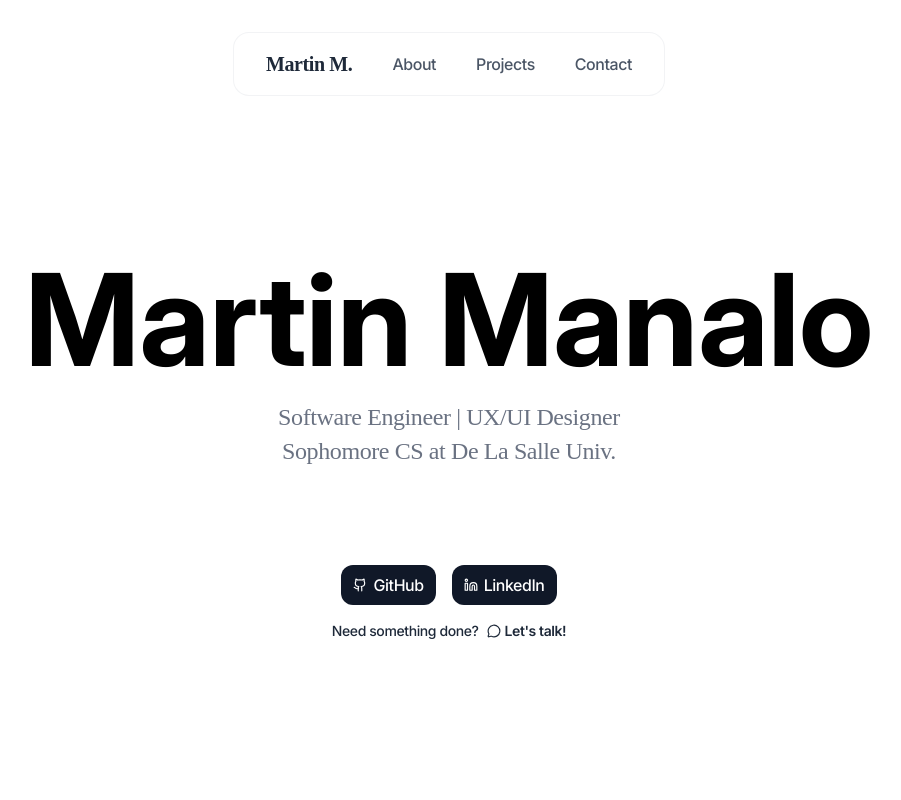
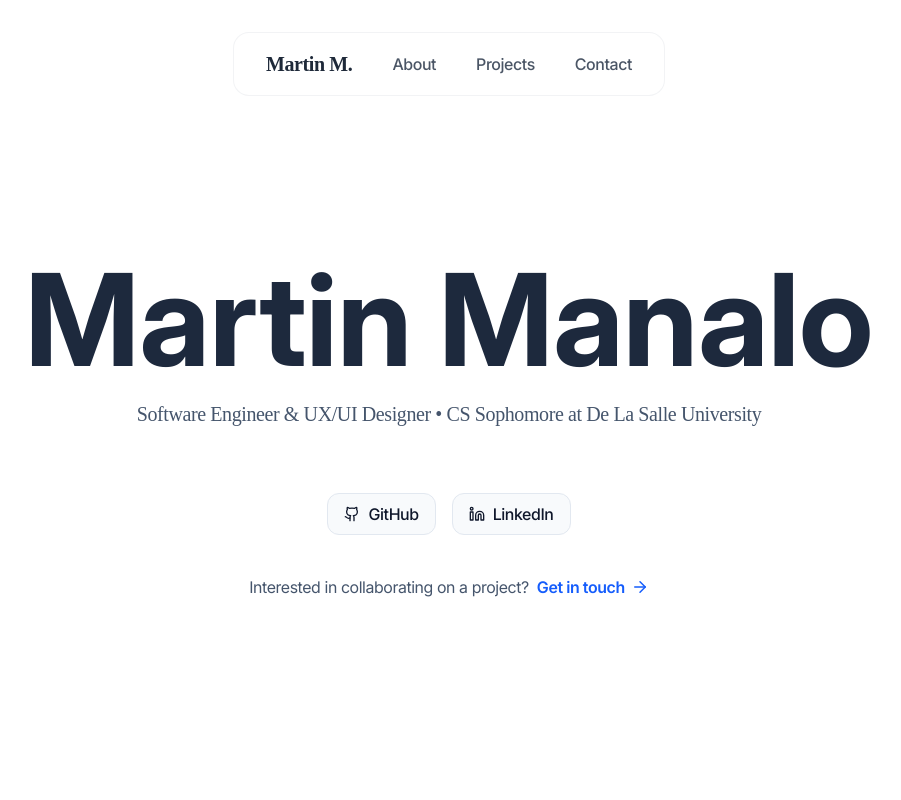
Before and after one commit to martinmnlx/portfolio, a React (Vite) app: page / in a window 1280 px wide. Shown: the top 800 px of the page, without its empty margins (191-1092 px from the left). Built offline with nearby package versions, Linux system fonts and the light colour scheme; a web font is replaced by a local one.

Commit message:
hero section final

```diff
--- a/src/components/main/HeroSection.jsx
+++ b/src/components/main/HeroSection.jsx
@@ -1,4 +1,4 @@
-import { Github, Linkedin, MessageCircle } from 'lucide-react';
+import { Github, Linkedin, ArrowRight } from 'lucide-react';
 
 function HeroSection({ id }) {
   const links = [
@@ -7,16 +7,24 @@ function HeroSection({ id }) {
   ];
 
   return (
-    <>
-      <section id={id} className='w-full flex flex-col justify-center items-center pt-24 md:pt-48 pb-4 md:pb-16 px-4 md:px-8'>
-        <h1 className='text-4xl md:text-9xl font-body font-bold text-center mb-4'>
+    <section
+      id={id}
+      className='w-full flex flex-col justify-center items-center pt-24 md:pt-48 pb-16 px-4 md:px-8 bg-white'
+    >
+
+      <h1 className='text-5xl md:text-9xl font-body font-bold text-center mb-4 text-slate-800'>
         Martin Manalo
       </h1>
-        <h2 className='text-sm md:text-[1.5rem] font-mono font-medium text-gray-500 text-center mb-8 md:mb-24'>
-          Software Engineer | UX/UI Designer<br></br>Sophomore CS at De La Salle Univ.
+
+      {/* Role & University */}
+      <h2 className='text-sm md:text-[1.25rem] font-mono font-medium text-slate-600 text-center mb-8 md:mb-16'>
+        Software Engineer & UX/UI Designer <br className="md:hidden" />
+        <span className="hidden md:inline"> • </span>
+        CS Sophomore at De La Salle University
       </h2>
 
-        <div className='flex flex-row gap-4 md:gap-4 flex-wrap justify-center mb-4'>
+      {/* Social Links: Clean slate aesthetic */}
+      <div className='flex flex-row gap-3 md:gap-4 flex-wrap justify-center mb-10'>
         {links.map((link) => {
           const { Icon } = link;
           return (
@@ -25,21 +33,28 @@ function HeroSection({ id }) {
               href={link.url}
               target="_blank"
               rel="noreferrer"
-                className='flex items-center justify-center gap-1.5 px-3 py-2 bg-gray-900 text-white font-body font-medium  rounded-xl hover:bg-gray-800 transition-colors duration-200 whitespace-nowrap'
+              className='flex items-center gap-2 px-4 py-2 bg-slate-50 text-slate-900 font-body font-medium rounded-xl border border-slate-200 hover:bg-slate-100 transition-all duration-200 whitespace-nowrap'
             >
-                <Icon size={14} strokeWidth={2} />
+              <Icon size={16} strokeWidth={2} />
               <span className='text-sm md:text-base'>{link.label}</span>
             </a>
           );
         })}
       </div>
 
-        <div className='flex flex-row font-body text-sm text-gray-800 font-medium gap-2'>
-          <h2>Need something done?</h2> <a href="#contact" className='flex flex-row justify-center items-center gap-1 text-gray-800 font-semibold hover:underline'><MessageCircle size={14} strokeWidth={2} />Let's talk!</a>
+      {/* Professional CTA */}
+      <div className='group flex flex-col md:flex-row items-center gap-2 font-body text-sm md:text-base text-slate-600'>
+        <p>Interested in collaborating on a project?</p>
+        <a
+          href="#contact"
+          className='flex items-center gap-1.5 text-blue-600 font-semibold hover:gap-3 transition-all duration-300'
+        >
+          Get in touch <ArrowRight size={18} />
+        </a>
       </div>
+
     </section>
-    </>
-  )
+  );
 }
 
 export default HeroSection;
--- a/src/index.css
+++ b/src/index.css
@@ -18,9 +18,6 @@
 @layer base {
   html {
     scroll-behavior: smooth;
-  }
-
-  body {
     @apply tracking-tight;
   }
 }
```
Lines whose indentation alone changed are shown as unchanged.
